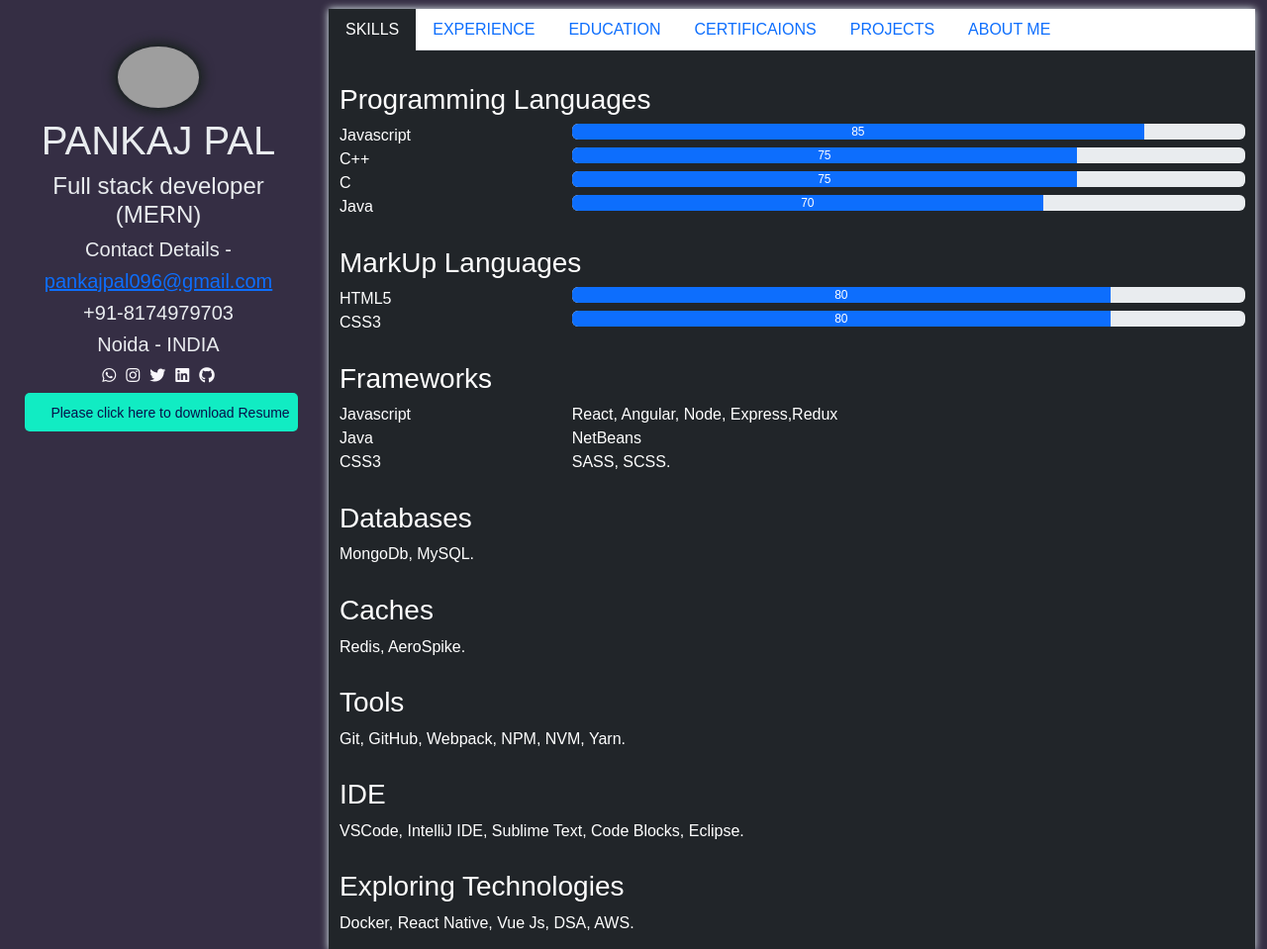
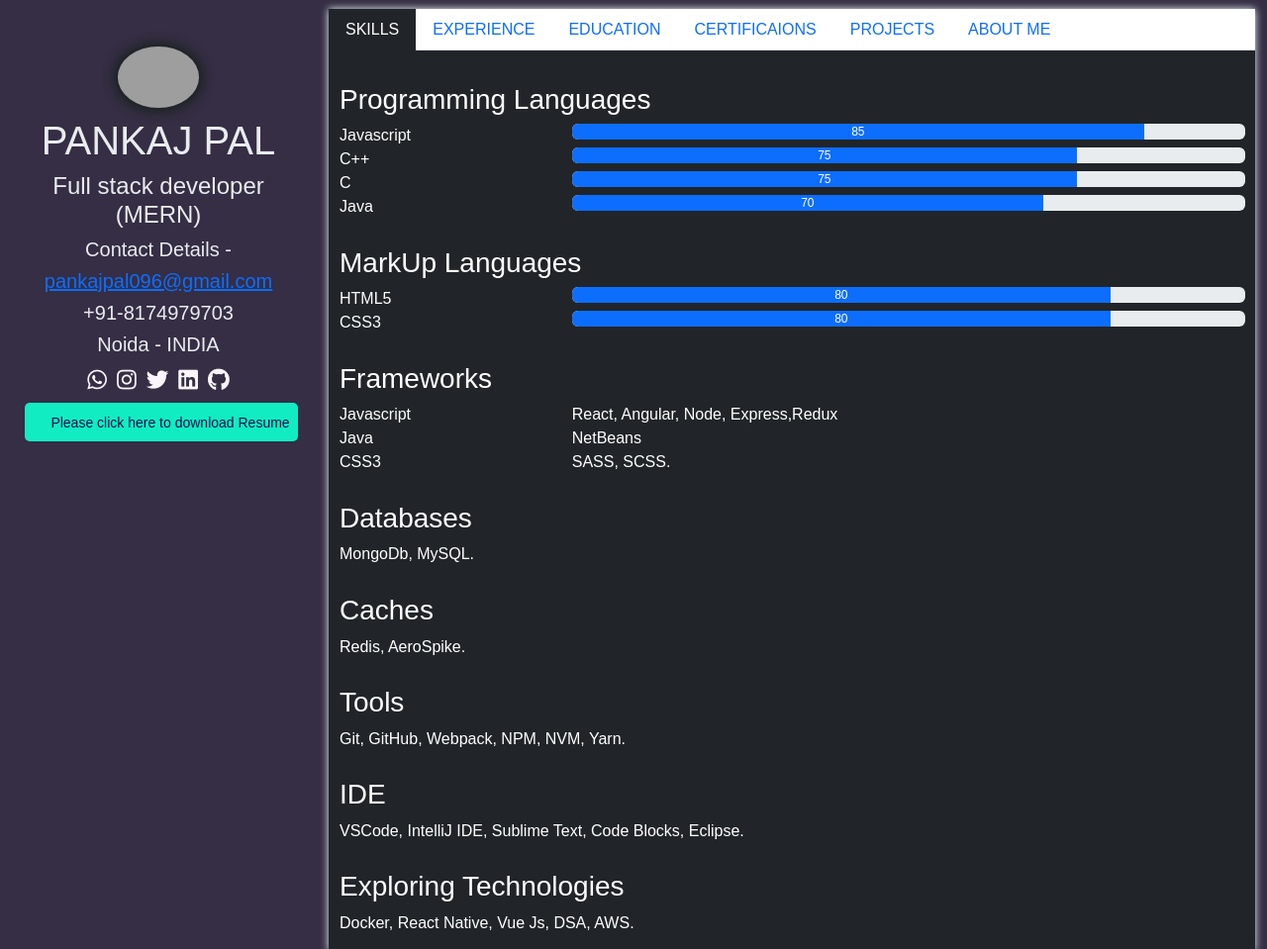
Before and after one commit to Pankaj-FWD/me, a React app: page / in a window 1280 px wide. Shown: the top 959 px of the page at 99% size. Built offline with nearby package versions, Linux system fonts and the light colour scheme; grey boxes are pictures that could not be loaded.

Commit message:
add social links

```diff
--- a/src/styles.css
+++ b/src/styles.css
@@ -64,6 +64,7 @@ body {
 .socialicon {
   color: #f8f6fa;
   padding: 5px;
+  font-size: 141%;
 }
 .skills {
   padding: 5px 10px 16px 11px;
```
Also changed, not shown: build/asset-manifest.json, build/index.html, build/service-worker.js, 6 other files.
